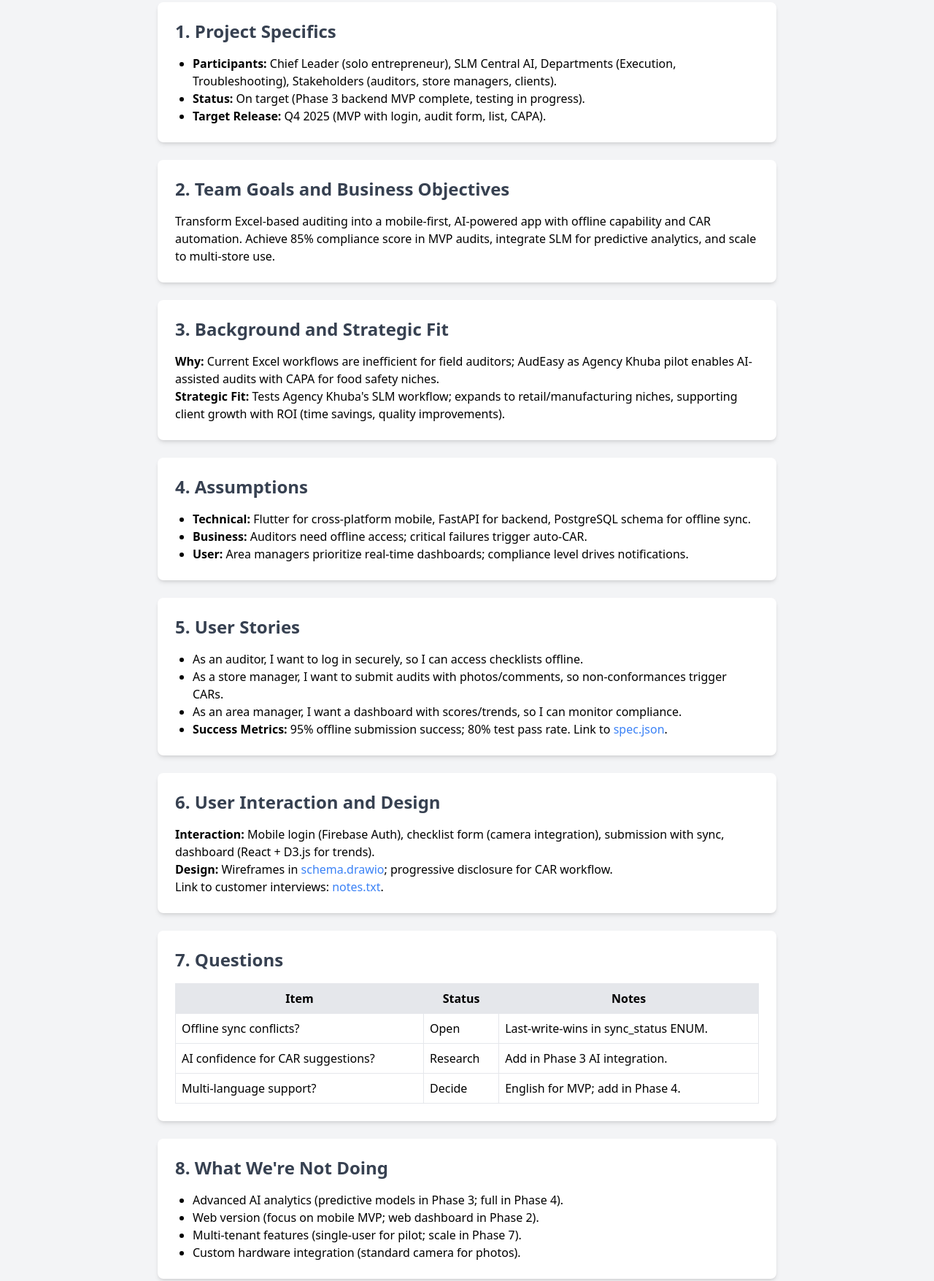
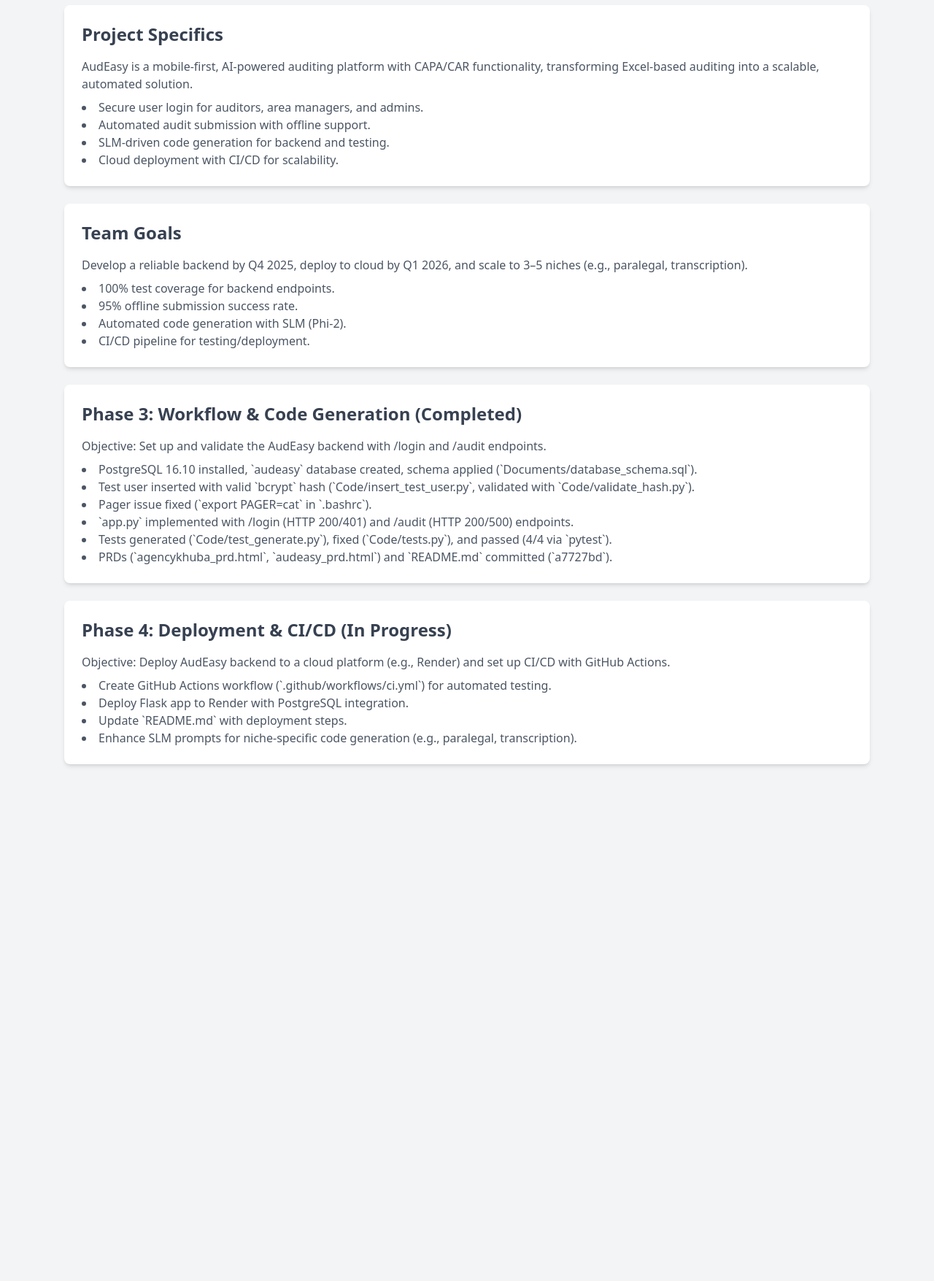
Before and after one commit to agencykhuba/AudEasy, a plain HTML site: page Documents/audeasy_prd.html in a window 1280 px wide. Shown: the part 125-1880 px from the top of the page at 73% size. After the commit the page ends 1196 px from the top, so only its background shows below. Drawn offline with nearby package versions, Linux system fonts and the light colour scheme.

Commit message:
Update README.md and audeasy_prd.html for Phase 3 completion and Phase 4 initiation

```diff
--- a/Documents/audeasy_prd.html
+++ b/Documents/audeasy_prd.html
@@ -9,105 +9,61 @@
 </head>
 
 <body class="bg-gray-100 font-sans">
-    <div class="container mx-auto p-6 max-w-4xl">
+    <div class="container mx-auto p-6 max-w-6xl">
         <h1 class="text-4xl font-bold text-gray-800 mb-6">AudEasy Product Requirements Document (PRD)</h1>
+        <p class="text-xl text-gray-600 mb-4">Pilot project for Agency Khuba’s SLM-centered, automated DevOps workflow.
+        </p>
 
         <section class="bg-white p-6 rounded-lg shadow-md mb-6">
-            <h2 class="text-2xl font-semibold text-gray-700 mb-4">1. Project Specifics</h2>
-            <ul class="list-disc pl-6">
-                <li><strong>Participants:</strong> Chief Leader (solo entrepreneur), SLM Central AI, Departments
-                    (Execution, Troubleshooting), Stakeholders (auditors, store managers, clients).</li>
-                <li><strong>Status:</strong> On target (Phase 3 backend MVP complete, testing in progress).</li>
-                <li><strong>Target Release:</strong> Q4 2025 (MVP with login, audit form, list, CAPA).</li>
+            <h2 class="text-2xl font-semibold text-gray-700 mb-4">Project Specifics</h2>
+            <p class="text-gray-600">AudEasy is a mobile-first, AI-powered auditing platform with CAPA/CAR
+                functionality, transforming Excel-based auditing into a scalable, automated solution.</p>
+            <ul class="list-disc list-inside text-gray-600 mt-2">
+                <li>Secure user login for auditors, area managers, and admins.</li>
+                <li>Automated audit submission with offline support.</li>
+                <li>SLM-driven code generation for backend and testing.</li>
+                <li>Cloud deployment with CI/CD for scalability.</li>
             </ul>
         </section>
 
         <section class="bg-white p-6 rounded-lg shadow-md mb-6">
-            <h2 class="text-2xl font-semibold text-gray-700 mb-4">2. Team Goals and Business Objectives</h2>
-            <p>Transform Excel-based auditing into a mobile-first, AI-powered app with offline capability and CAR
-                automation. Achieve 85% compliance score in MVP audits, integrate SLM for predictive analytics, and
-                scale to multi-store use.</p>
-        </section>
-
-        <section class="bg-white p-6 rounded-lg shadow-md mb-6">
-            <h2 class="text-2xl font-semibold text-gray-700 mb-4">3. Background and Strategic Fit</h2>
-            <p><strong>Why:</strong> Current Excel workflows are inefficient for field auditors; AudEasy as Agency Khuba
-                pilot enables AI-assisted audits with CAPA for food safety niches.</p>
-            <p><strong>Strategic Fit:</strong> Tests Agency Khuba's SLM workflow; expands to retail/manufacturing
-                niches, supporting client growth with ROI (time savings, quality improvements).</p>
-        </section>
-
-        <section class="bg-white p-6 rounded-lg shadow-md mb-6">
-            <h2 class="text-2xl font-semibold text-gray-700 mb-4">4. Assumptions</h2>
-            <ul class="list-disc pl-6">
-                <li><strong>Technical:</strong> Flutter for cross-platform mobile, FastAPI for backend, PostgreSQL
-                    schema for offline sync.</li>
-                <li><strong>Business:</strong> Auditors need offline access; critical failures trigger auto-CAR.</li>
-                <li><strong>User:</strong> Area managers prioritize real-time dashboards; compliance level drives
-                    notifications.</li>
+            <h2 class="text-2xl font-semibold text-gray-700 mb-4">Team Goals</h2>
+            <p class="text-gray-600">Develop a reliable backend by Q4 2025, deploy to cloud by Q1 2026, and scale to 3–5
+                niches (e.g., paralegal, transcription).</p>
+            <ul class="list-disc list-inside text-gray-600 mt-2">
+                <li>100% test coverage for backend endpoints.</li>
+                <li>95% offline submission success rate.</li>
+                <li>Automated code generation with SLM (Phi-2).</li>
+                <li>CI/CD pipeline for testing/deployment.</li>
             </ul>
         </section>
 
         <section class="bg-white p-6 rounded-lg shadow-md mb-6">
-            <h2 class="text-2xl font-semibold text-gray-700 mb-4">5. User Stories</h2>
-            <ul class="list-disc pl-6">
-                <li>As an auditor, I want to log in securely, so I can access checklists offline.</li>
-                <li>As a store manager, I want to submit audits with photos/comments, so non-conformances trigger CARs.
+            <h2 class="text-2xl font-semibold text-gray-700 mb-4">Phase 3: Workflow & Code Generation (Completed)</h2>
+            <p class="text-gray-600">Objective: Set up and validate the AudEasy backend with /login and /audit
+                endpoints.</p>
+            <ul class="list-disc list-inside text-gray-600 mt-2">
+                <li>PostgreSQL 16.10 installed, `audeasy` database created, schema applied
+                    (`Documents/database_schema.sql`).</li>
+                <li>Test user inserted with valid `bcrypt` hash (`Code/insert_test_user.py`, validated with
+                    `Code/validate_hash.py`).</li>
+                <li>Pager issue fixed (`export PAGER=cat` in `.bashrc`).</li>
+                <li>`app.py` implemented with /login (HTTP 200/401) and /audit (HTTP 200/500) endpoints.</li>
+                <li>Tests generated (`Code/test_generate.py`), fixed (`Code/tests.py`), and passed (4/4 via `pytest`).
                 </li>
-                <li>As an area manager, I want a dashboard with scores/trends, so I can monitor compliance.</li>
-                <li><strong>Success Metrics:</strong> 95% offline submission success; 80% test pass rate. Link to <a
-                        href="Documents/spec.json" class="text-blue-500 hover:underline">spec.json</a>.</li>
+                <li>PRDs (`agencykhuba_prd.html`, `audeasy_prd.html`) and `README.md` committed (`a7727bd`).</li>
             </ul>
         </section>
 
-        <section class="bg-white p-6 rounded-lg shadow-md mb-6">
-            <h2 class="text-2xl font-semibold text-gray-700 mb-4">6. User Interaction and Design</h2>
-            <p><strong>Interaction:</strong> Mobile login (Firebase Auth), checklist form (camera integration),
-                submission with sync, dashboard (React + D3.js for trends).</p>
-            <p><strong>Design:</strong> Wireframes in <a href="Documents/schema.drawio"
-                    class="text-blue-500 hover:underline">schema.drawio</a>; progressive disclosure for CAR workflow.
-            </p>
-            <p>Link to customer interviews: <a href="Documents/notes.txt"
-                    class="text-blue-500 hover:underline">notes.txt</a>.</p>
-        </section>
-
-        <section class="bg-white p-6 rounded-lg shadow-md mb-6">
-            <h2 class="text-2xl font-semibold text-gray-700 mb-4">7. Questions</h2>
-            <table class="w-full border-collapse">
-                <thead>
-                    <tr class="bg-gray-200">
-                        <th class="border p-2">Item</th>
-                        <th class="border p-2">Status</th>
-                        <th class="border p-2">Notes</th>
-                    </tr>
-                </thead>
-                <tbody>
-                    <tr>
-                        <td class="border p-2">Offline sync conflicts?</td>
-                        <td class="border p-2">Open</td>
-                        <td class="border p-2">Last-write-wins in sync_status ENUM.</td>
-                    </tr>
-                    <tr>
-                        <td class="border p-2">AI confidence for CAR suggestions?</td>
-                        <td class="border p-2">Research</td>
-                        <td class="border p-2">Add in Phase 3 AI integration.</td>
-                    </tr>
-                    <tr>
-                        <td class="border p-2">Multi-language support?</td>
-                        <td class="border p-2">Decide</td>
-                        <td class="border p-2">English for MVP; add in Phase 4.</td>
-                    </tr>
-                </tbody>
-            </table>
-        </section>
-
         <section class="bg-white p-6 rounded-lg shadow-md">
-            <h2 class="text-2xl font-semibold text-gray-700 mb-4">8. What We're Not Doing</h2>
-            <ul class="list-disc pl-6">
-                <li>Advanced AI analytics (predictive models in Phase 3; full in Phase 4).</li>
-                <li>Web version (focus on mobile MVP; web dashboard in Phase 2).</li>
-                <li>Multi-tenant features (single-user for pilot; scale in Phase 7).</li>
-                <li>Custom hardware integration (standard camera for photos).</li>
+            <h2 class="text-2xl font-semibold text-gray-700 mb-4">Phase 4: Deployment & CI/CD (In Progress)</h2>
+            <p class="text-gray-600">Objective: Deploy AudEasy backend to a cloud platform (e.g., Render) and set up
+                CI/CD with GitHub Actions.</p>
+            <ul class="list-disc list-inside text-gray-600 mt-2">
+                <li>Create GitHub Actions workflow (`.github/workflows/ci.yml`) for automated testing.</li>
+                <li>Deploy Flask app to Render with PostgreSQL integration.</li>
+                <li>Update `README.md` with deployment steps.</li>
+                <li>Enhance SLM prompts for niche-specific code generation (e.g., paralegal, transcription).</li>
             </ul>
         </section>
     </div>
```
